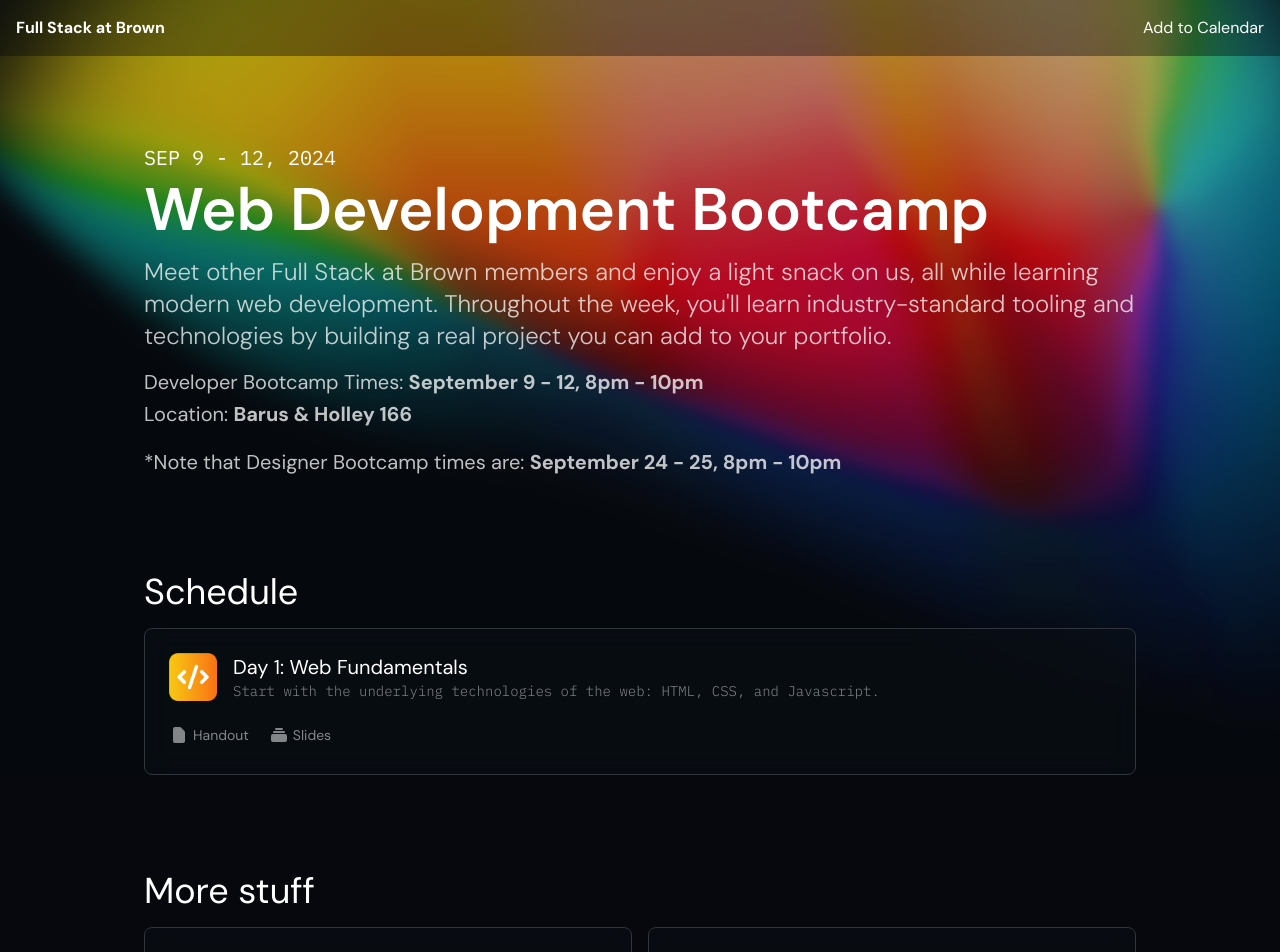
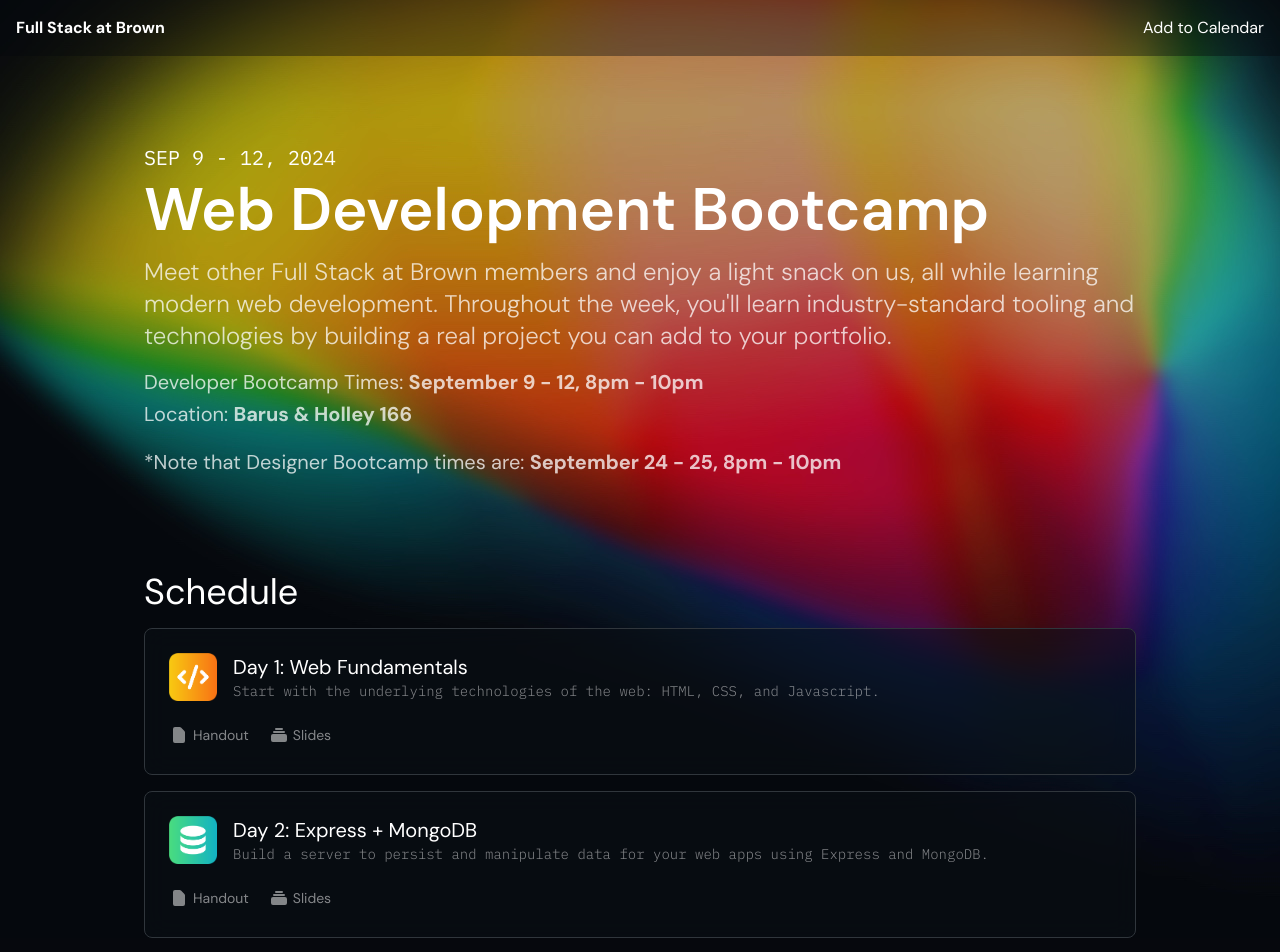
Before and after one commit to xuvi7/bootcamp-fall2025, a Next.js app: page / in a window 1280 px wide. Shown: the top 952 px of the page. Built offline with nearby package versions, Linux system fonts and the light colour scheme.

Commit message:
add day 2

```diff
--- a/pages/index.tsx
+++ b/pages/index.tsx
@@ -17,8 +17,8 @@
         name: "Day 2: Express + MongoDB",
         description: "Build a server to persist and manipulate data for your web apps using Express and MongoDB.",
         image: "/backend.png",
-        handout: "https://docs.google.com/document/d/1EYAvslfccZSvYkq_vKsWODYHLydxtU8PW0fCtJoAGMc/edit?usp=sharing",
-        slides: "https://docs.google.com/presentation/d/1hF3TuzTu6exQPA9ekFjQdP-OPg-E0-YeU5gUDayoLYw/edit?usp=sharing",
+        handout: "https://docs.google.com/document/d/1OUsq9DHk7-K0hC14dZpuYL_mR51mmxTfpkYXphof00U/edit?usp=sharing",
+        slides: "https://docs.google.com/presentation/d/1d8-7Dc2RJsPbKJ-ZndwGwcVKKeqB6DvFs02_vlVTikg/edit?usp=sharing",
         // recording: "",
     },
     {
@@ -94,8 +94,7 @@
                             Schedule
                         </h2>
                         <ul className="space-y-4 mt-4">
-                            {/* NOTE: HIDING SECOND DAY BY SLICING TO 1 */}
-                            {workshops.slice(0, 1).map(workshop => <ScheduleItem key={workshop.name}
+                            {workshops.slice(0, 2).map(workshop => <ScheduleItem key={workshop.name}
                                 name={workshop.name}
                                 description={workshop.description}
                                 image={workshop.image}
```
